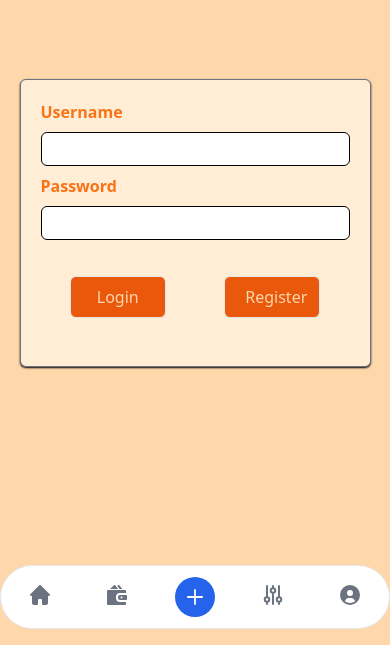
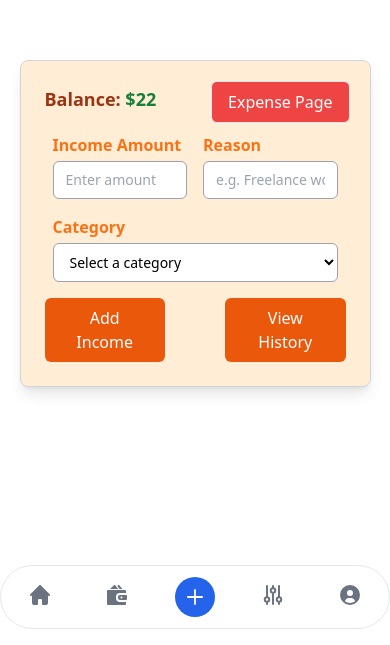
Before and after one commit to chanminswe/expense-tracker-frontend, a React (Vite) app: page / in a window 390 px wide. Shown: the part 199-844 px from the top of the page. Built offline with nearby package versions, Linux system fonts and the light colour scheme.

Commit message:
testing the mobile view

```diff
--- a/src/App.jsx
+++ b/src/App.jsx
@@ -9,8 +9,8 @@ function App() {
   return (
     <>
       <Routes>
-        <Route path="/" element={<Login />} />
-        <Route path="/expensecal" element={<Expense />} />
+        {/* <Route path="/" element={<Login />} /> */}
+        <Route path="/" element={<Expense />} />
         <Route path="/dashboard" element={<DashBoard />} />
       </Routes>
       <NavBar />
--- a/src/index.css
+++ b/src/index.css
@@ -4,5 +4,5 @@
 
 
 body{
-  @apply bg-orange-200 m-0
+  @apply m-0
 }
--- a/src/pages/Expense.jsx
+++ b/src/pages/Expense.jsx
@@ -1,7 +1,9 @@
 import React, { useState } from "react";
+import { useNavigate } from "react-router-dom";
 
 function Expense() {
   const [toggleCal, setToggleCal] = useState(false);
+  const navigate = useNavigate();
 
   const handleToggle = (event) => {
     event.preventDefault();
@@ -9,20 +11,19 @@ function Expense() {
   };
 
   return (
-    <div className="flex justify-center items-center w-full h-[100vh] bg-orange-200">
-      <form className="relative w-[90%] max-w-md border border-gray-300 shadow-md rounded-lg p-5 bg-orange-100">
-        <p className="text-orange-800 text-lg font-semibold mb-4">
+    <div className="flex justify-center items-center w-full h-[100vh]">
+      <form className="relative w-[90%] max-w-md border border-gray-300 shadow-lg rounded-lg p-6 bg-orange-100">
+        <p className="text-orange-800 text-lg font-semibold mb-5">
           Balance: <span className="text-green-700">$22</span>
         </p>
 
         <button
           onClick={handleToggle}
-          className="absolute top-5 right-0 border rounded-md mr-5 px-2 py-2 border-orange bg-orange-300"
+          className="absolute top-5 right-5 border rounded-md px-4 py-2 bg-red-500 text-white hover:bg-red-400 transition duration-300"
         >
-          {toggleCal ? "Add Expense" : "Add Income"}
+          {toggleCal ? "Income Page" : "Expense Page"}
         </button>
 
-        {/* Pass "expense" or "income" based on toggle state */}
         <Transaction type={toggleCal ? "expense" : "income"} />
       </form>
     </div>
@@ -32,22 +33,23 @@ function Expense() {
 function Transaction({ type }) {
   const categories =
     type === "expense"
-      ? ["Food", "Transport", "Entertainment", "Bills", "Saving", "Other"]
+      ? ["Food", "Transport", "Entertainment", "Bills", "Other"]
       : ["Salary", "Freelance", "Investment", "Gift", "Other"];
 
   return (
-    <div className="flex flex-wrap">
-      <div className="w-[50%] px-1">
+    <div className="flex flex-wrap mt-4">
+      <div className="w-[50%] px-2 mb-4">
         <label className="block text-orange-500 font-bold mb-1">
-          {type === "expense" ? "Expense" : "Income"}
+          {type === "expense" ? "Expense Amount" : "Income Amount"}
         </label>
         <input
-          type="text"
-          placeholder={`+/-{amount}`}
+          type="number"
+          placeholder={`Enter amount`}
           className="w-full px-3 py-2 border border-gray-400 rounded-md text-sm focus:outline-none focus:ring-1 focus:ring-orange-500"
         />
       </div>
-      <div className="w-[50%] px-1">
+
+      <div className="w-[50%] px-2 mb-4">
         <label className="block text-orange-500 font-bold mb-1">Reason</label>
         <input
           type="text"
@@ -57,10 +59,11 @@ function Transaction({ type }) {
           className="w-full px-3 py-2 border border-gray-400 rounded-md text-sm focus:outline-none focus:ring-1 focus:ring-orange-500"
         />
       </div>
-      <div className="w-full px-1">
+
+      <div className="w-full px-2 mb-4">
         <label className="block text-orange-500 font-bold mb-1">Category</label>
         <select
-          className="w-full px-2 py-2 border border-gray-400 rounded-md bg-white focus:outline-none focus:ring-1 focus:ring-orange-500 text-base"
+          className="w-full px-3 py-2 border border-gray-400 rounded-md bg-white focus:outline-none focus:ring-1 focus:ring-orange-500 text-sm"
           defaultValue=""
         >
           <option value="" disabled>
@@ -72,19 +75,18 @@ function Transaction({ type }) {
             </option>
           ))}
         </select>
+      </div>
 
-        <div className="flex h-[40%] justify-around items-center mt-4">
+      <div className="w-full flex justify-between items-center">
         <button
-            // Add appropriate navigate function for your routing logic
           onClick={() => navigate("expensecal")}
-            className="border w-42 px-5 py-2 rounded-md bg-orange-600 text-orange-200 hover:scale-105"
+          className="w-[40%] px-4 py-2 rounded-md bg-orange-600 text-white hover:scale-105 transition duration-300"
         >
           Add {type === "expense" ? "Expense" : "Income"}
         </button>
-          <button className="border w-42 px-5 py-2 rounded-md bg-orange-600 text-orange-200 hover:scale-105">
+        <button className="w-[40%] px-4 py-2 rounded-md bg-orange-600 text-white hover:scale-105 transition duration-300">
           View History
         </button>
-        </div>
       </div>
     </div>
   );
```
Lines whose indentation alone changed are shown as unchanged.
